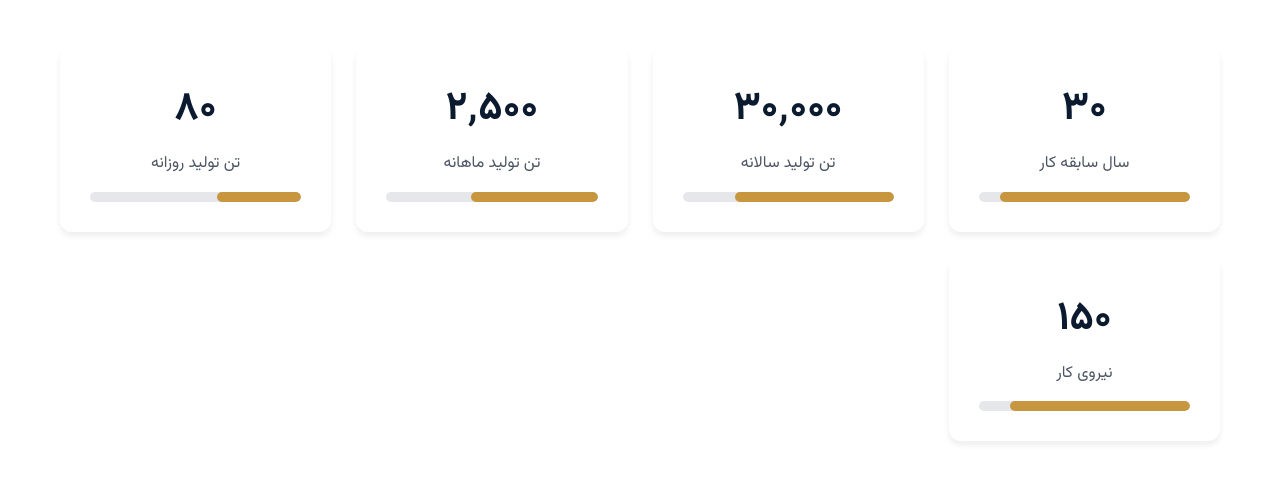
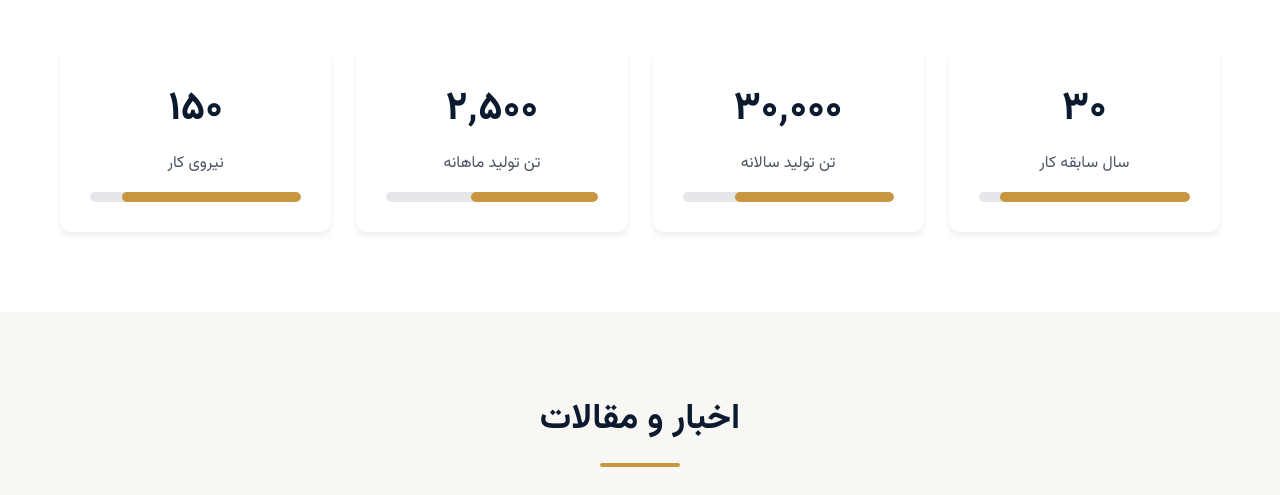
Before and after one commit to amir8li/Sababehpar-demo, a plain HTML site: page index.html in a window 1280 px wide. Shown: the part 3446-3941 px from the top of the page. Drawn offline with Linux system fonts and the light colour scheme.

Commit message:
fix some bugs in header

```diff
--- a/index.html
+++ b/index.html
@@ -294,11 +294,6 @@
                     <div class="progress-bar"><div class="progress-fill" data-width="60" style="width: 0%;"></div></div>
                 </div>
                 <div class="chart-card">
-                    <div class="chart-value" data-target="80">۰</div>
-                    <div class="chart-label">تن تولید روزانه</div>
-                    <div class="progress-bar"><div class="progress-fill" data-width="40" style="width: 0%;"></div></div>
-                </div>
-                <div class="chart-card">
                     <div class="chart-value" data-target="150">۰</div>
                     <div class="chart-label">نیروی کار</div>
                     <div class="progress-bar"><div class="progress-fill" data-width="85" style="width: 0%;"></div></div>
--- a/styles.css
+++ b/styles.css
@@ -783,7 +783,7 @@ body {
         flex-direction: column;
         align-items: flex-start;
         justify-content: flex-start;
-        padding: 10px 25px 30px;
+        padding: 10px 25px;
         gap: 20px;
         transition: right 0.3s ease;
         z-index: 1000;
```
